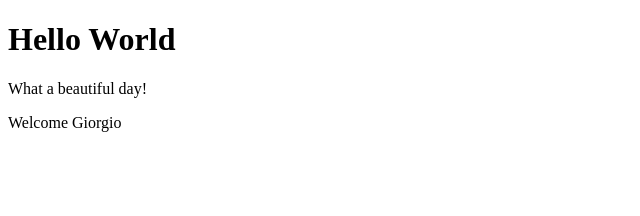
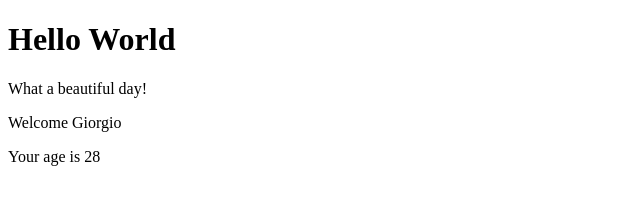
Before and after one commit to GAutuori94/react-exercises, a React (Create React App) app: page / in a window 1280 px wide. Shown: the top 216 px of the page, without its empty margins (0-640 px from the left). Built offline with nearby package versions, Linux system fonts and the light colour scheme.

Commit message:
added props Age to Welcome

```diff
--- a/src/App.js
+++ b/src/App.js
@@ -7,7 +7,7 @@ export default class App extends React.Component {
         <div>
             <Hello />
             <Message />
-            <Welcome name="Giorgio" />
+            <Welcome name="Giorgio" age={28} />
              </div>
         )
     }
--- a/src/hello.js
+++ b/src/hello.js
@@ -2,23 +2,27 @@ import React from "react";
 
 export class Hello extends React.Component {
   render() {
-    return <h1>Hello World</h1>
+    return <h1>Hello World</h1>;
   }
 }
 
-
 export class Message extends React.Component {
-    render () {
-        return <p> What a beautiful day!</p>
-    }
+  render() {
+    return <p> What a beautiful day!</p>;
+  }
 }
 
 export class Welcome extends React.Component {
-    render () {
-        return <p> Welcome {this.props.name} </p>
-    }
+  render() {
+    return (
+      <div>
+        <p> Welcome {this.props.name} </p>
+        <p> Your age is {this.props.age}</p>
+      </div>
+    );
+  }
 }
 
 Welcome.defaultProps = {
-    name: "Giorgio"
-}
+  name: "Giorgio",
+};
```
